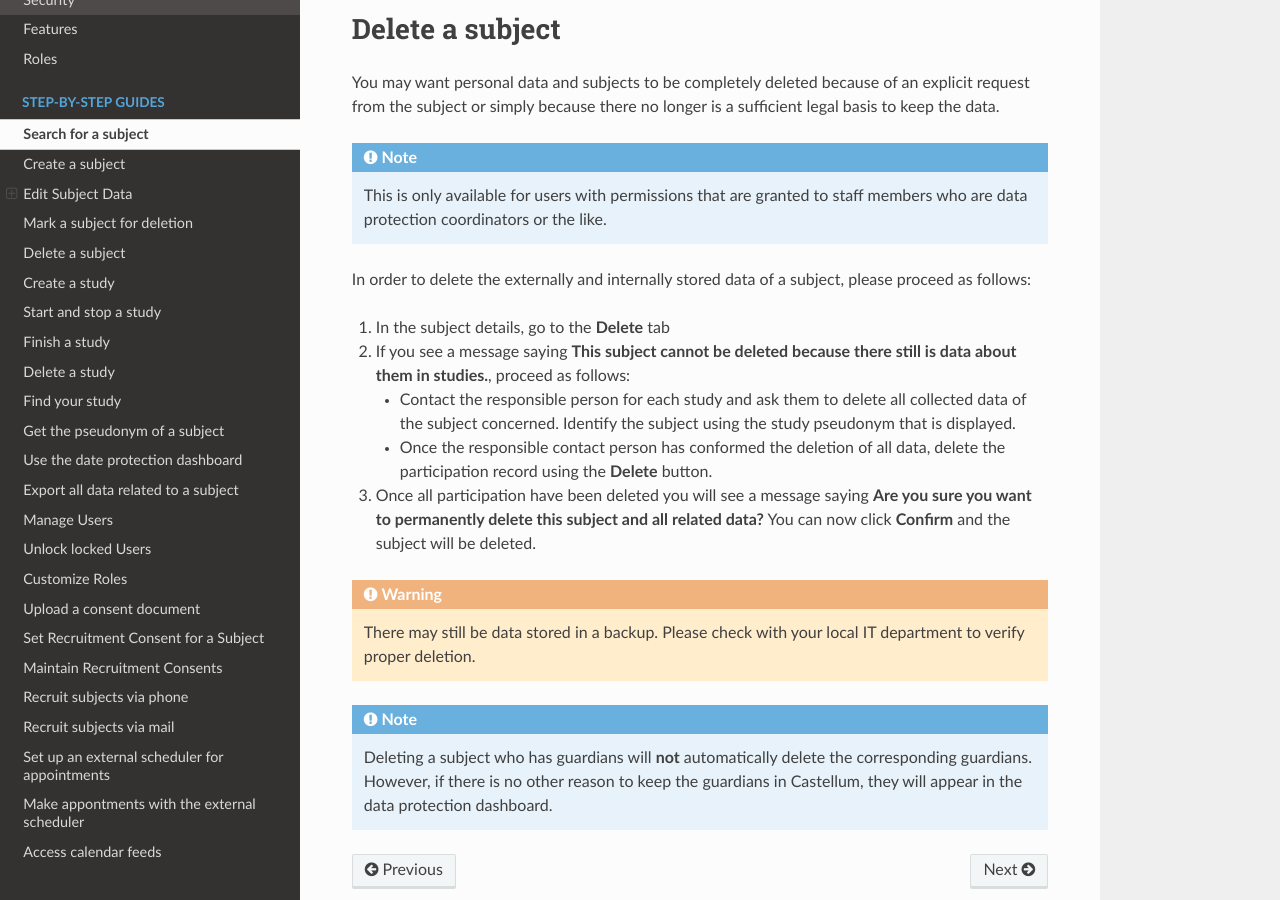
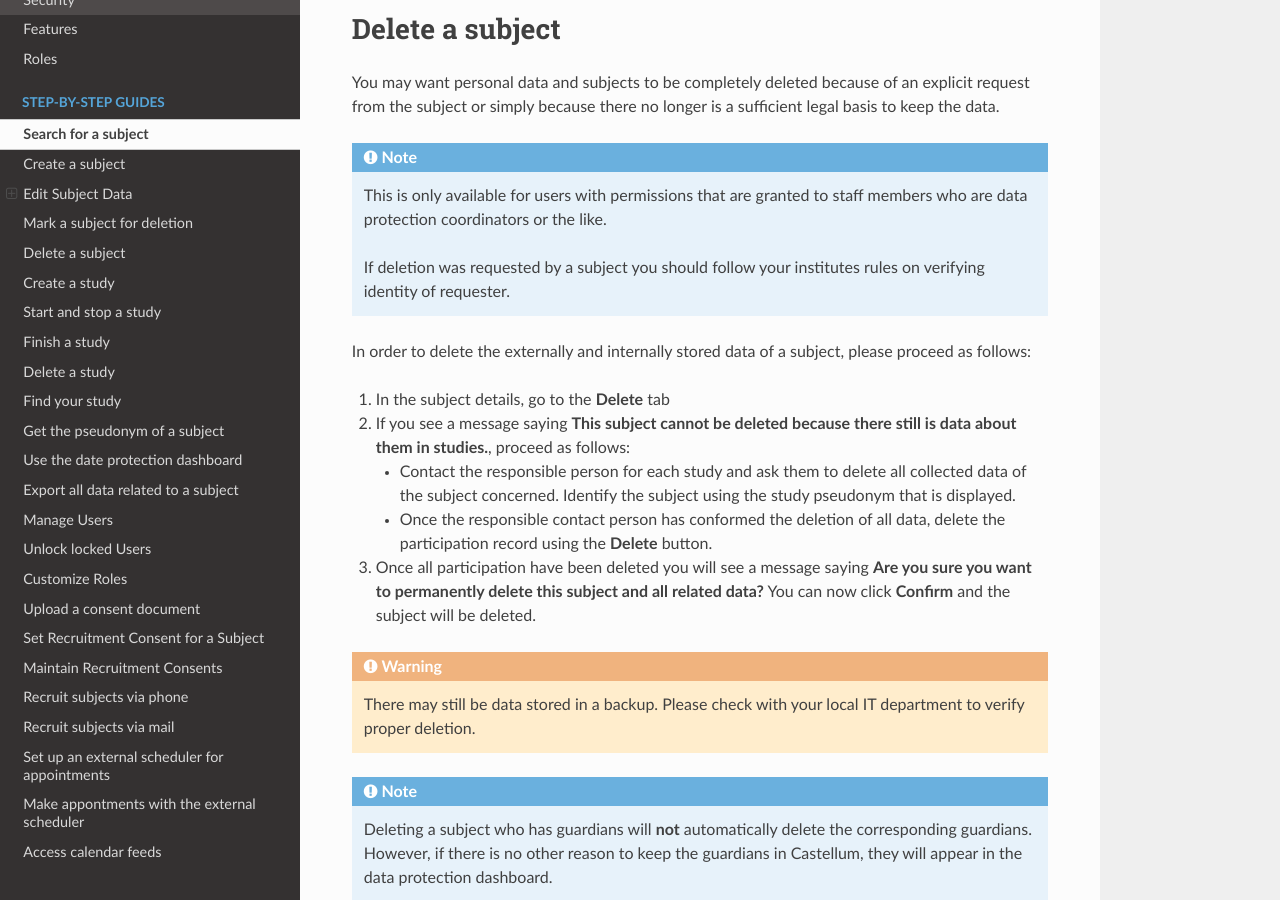
Before and after one commit to DouglasNeuroInformatics/castellum, a Sphinx documentation site: the page built from source/guides/subject-management.rst, in a window 1280 px wide and 900 px high, scrolled down 5727 px. Built offline with Sphinx 7.4.7 and the Read the Docs theme 2.0.0, drawn with Linux system fonts in a browser that asks for light colours.

Commit message:
add verification info in subject delete

```diff
--- a/source/guides/subject-management.rst
+++ b/source/guides/subject-management.rst
@@ -272,6 +272,9 @@ sufficient legal basis to keep the data.
     This is only available for users with permissions that are granted to staff
     members who are data protection coordinators or the like.
 
+    If deletion was requested by a subject you should follow your institutes
+    rules on verifying identity of requester.
+
 In order to delete the externally and internally stored data of a subject,
 please proceed as follows:
 
```
